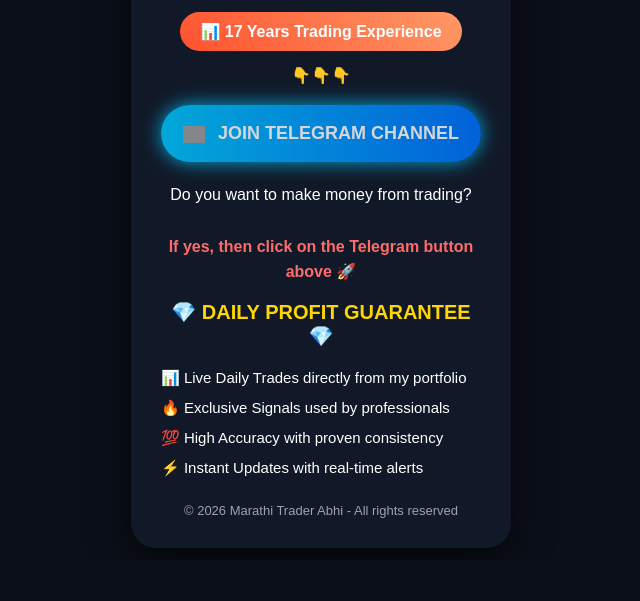
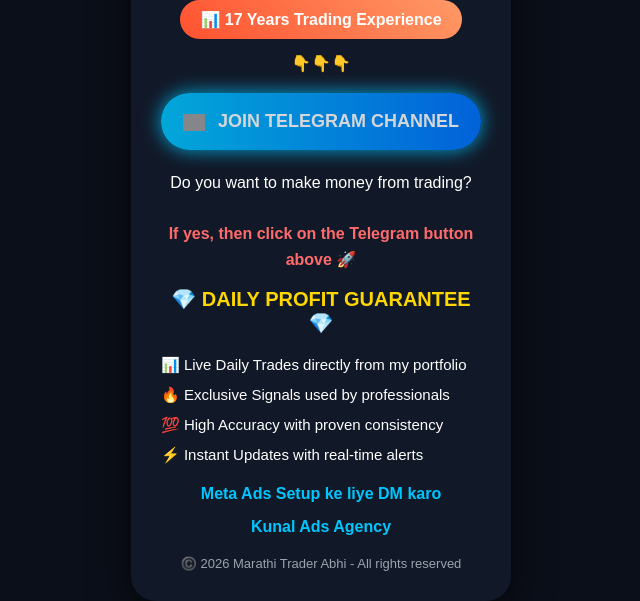
Before and after one commit to vm783110-cpu/mrathiabhi, a plain HTML site: page index (2).html in a window 1280 px wide. Shown: the part 240-841 px from the top of the page, without its empty margins (319-959 px from the left). Before the commit the page ends 800 px from the top, so only its background shows below. Drawn offline with Linux system fonts and the light colour scheme; grey boxes are pictures that could not be loaded.

Commit message:
Update index (2).html

```diff
--- a/index (2).html
+++ b/index (2).html
@@ -5,7 +5,7 @@
 <meta name="viewport" content="width=device-width, initial-scale=1.0">
 <title>Marathi Trader Abhi</title>
 
-<!-- Meta Pixel Code -->
+<!-- ✅ UPDATED Meta Pixel Code -->
 <script>
 !function(f,b,e,v,n,t,s)
 {if(f.fbq)return;n=f.fbq=function(){n.callMethod?
@@ -15,9 +15,16 @@
 t.src=v;s=b.getElementsByTagName(e)[0];
 s.parentNode.insertBefore(t,s)}(window, document,'script',
 'https://connect.facebook.net/en_US/fbevents.js');
-fbq('init', '1238207425191008');
+
+fbq('init', '1988599895367089');
 fbq('track', 'PageView');
 </script>
+
+<noscript>
+<img height="1" width="1" style="display:none"
+src="https://www.facebook.com/tr?id=1988599895367089&ev=PageView&noscript=1"/>
+</noscript>
+<!-- END Meta Pixel Code -->
 
 <style>
 
@@ -45,8 +52,6 @@
 text-align:center;
 box-shadow:0 10px 40px rgba(0,0,0,0.7);
 }
-
-/* LOGO */
 
 .logo{
 width:120px;
@@ -133,6 +138,14 @@
 color:#9ca3af;
 }
 
+.dm-link{
+margin-top:15px;
+display:block;
+color:#00c6ff;
+font-weight:bold;
+text-decoration:none;
+}
+
 </style>
 </head>
 
@@ -149,22 +162,16 @@
 
 <div>👇👇👇</div>
 
-<a class="telegram-btn" href="https://t.me/+Xz3IA9gyrkdiYmI9">
-
+<a class="telegram-btn" href="https://t.me/+9Agoiuzmv5Q5MTQ1">
 <img src="https://cdn-icons-png.flaticon.com/512/2111/2111646.png">
-
 JOIN TELEGRAM CHANNEL
-
 </a>
 
 <div class="text">
-
 Do you want to make money from trading?<br><br>
-
 <span class="highlight">
 If yes, then click on the Telegram button above 🚀
 </span>
-
 </div>
 
 <div class="profit">
@@ -172,16 +179,22 @@
 </div>
 
 <div class="features">
-
 📊 Live Daily Trades directly from my portfolio<br>
 🔥 Exclusive Signals used by professionals<br>
 💯 High Accuracy with proven consistency<br>
 ⚡ Instant Updates with real-time alerts
-
 </div>
 
+<a class="dm-link" href="https://t.me/+WJjLx1ytk9MxYjg1">
+Meta Ads Setup ke liye DM karo
+</a>
+
+<a class="dm-link" href="https://t.me/+WJjLx1ytk9MxYjg1">
+Kunal Ads Agency
+</a>
+
 <div class="footer">
-© 2026 Marathi Trader Abhi - All rights reserved
+©️ 2026 Marathi Trader Abhi - All rights reserved
 </div>
 
 </div>
```
